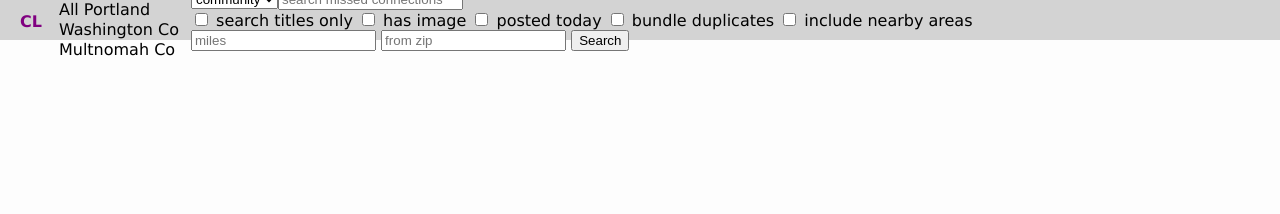
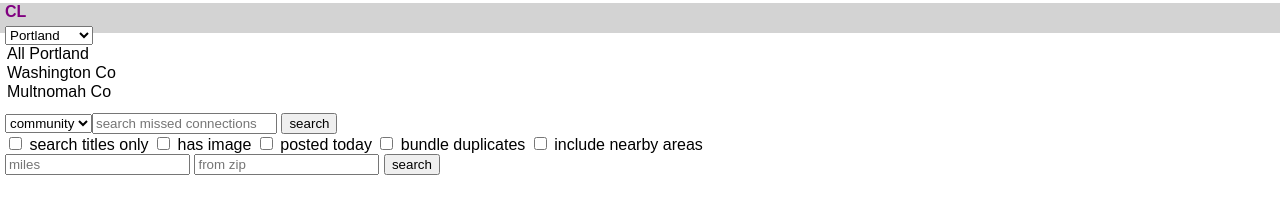
Before and after one commit to ashtonruiz/copy-a-website-october, a plain HTML site: page index.html in a window 1280 px wide. Drawn offline with Linux system fonts and the light colour scheme.

Commit message:
tried fixing issue with code all fixating to the top again - kind of fixed it? Carried on with layout in CSS but something is overriding the changes.

```diff
--- a/index.html
+++ b/index.html
@@ -37,9 +37,9 @@
             <div>
             <nav class="county-selector">
                 <select id="county-dropdown">
-                        <option value="All Portland">All Portland</option>
-                        <option value="Washington Co">Washington Co</option>
-                        <option value="Multonomah Co">Multnomah Co</option>
+                    <option value="all-portland">All Portland</option>
+                    <option value="washington-co">Washington Co</option>
+                    <option value="multnomah-co">Multnomah Co</option>
                 </nav>
             </div>
 
@@ -57,6 +57,7 @@
     <main>
         <section class="search-function">
             <input type="search" id="search-bar" placeholder="search missed connections">
+            <button type="submit-btn">search</button>
         </section>
 
         <section class="filter-options">
@@ -75,7 +76,7 @@
         <section class="zip-code">
             <input type="number" id="miles" placeholder="miles">
             <input type="number" id="zip" placeholder="from zip">
-            <button type="submit" value="submit">Search</button>
+            <button type="submit" value="submit">search</button>
         </section>
     </main>
 
--- a/styles/global.css
+++ b/styles/global.css
@@ -1,30 +1,16 @@
-:root {
-    --background: rgb(253, 253, 253);
-    --header-background: lightgrey;
-    --primary-font: Corbel, 'Lucida Grande', 'Lucida Sans Unicode', 'Lucida Sans', 'DejaVu Sans',
-        'Bitstream Vera Sans', 'Liberation Sans', Verdana, 'Verdana Ref', sans-serif;
-}
-
 body {
-    font-family: var(--primary-font);
-    background: var(--background);
+    font-family: sans-serif;
+    background-color: white;
 }
 
 header {
-    position: sticky;
-    top: 0;
-    padding: 15px;
-    height: 40px;
-    display: flex;
-    align-items: center;
-    gap: 10px;
-    background-color: var(--header-background);
+    background-color: lightgray;
+    height: 30px;
+    width: 1fr;
 }
 
 main {
-    padding: 20px;
-    grid-template-rows: 190px 760px 1fr;
-    display: flex;
+    grid-template-rows: 190px 1000px 1fr;
 }
 
 h1 {
@@ -35,5 +21,22 @@
 }
 
 .search-bar {
-    size: 20px 60px;
+    position: absolute;
+    top: 355px;
+    left: 575px;
+    height: 2em;
+    width: 70%;
+    padding: 0 3px 0 8px;
 }
+
+.navigation-selector {
+    padding: 5px;
+}
+
+.county-selector {
+    padding: 5px;
+}
+
+.community-selector {
+    padding: 5px;
+}
```
Lines whose indentation alone changed are shown as unchanged.
